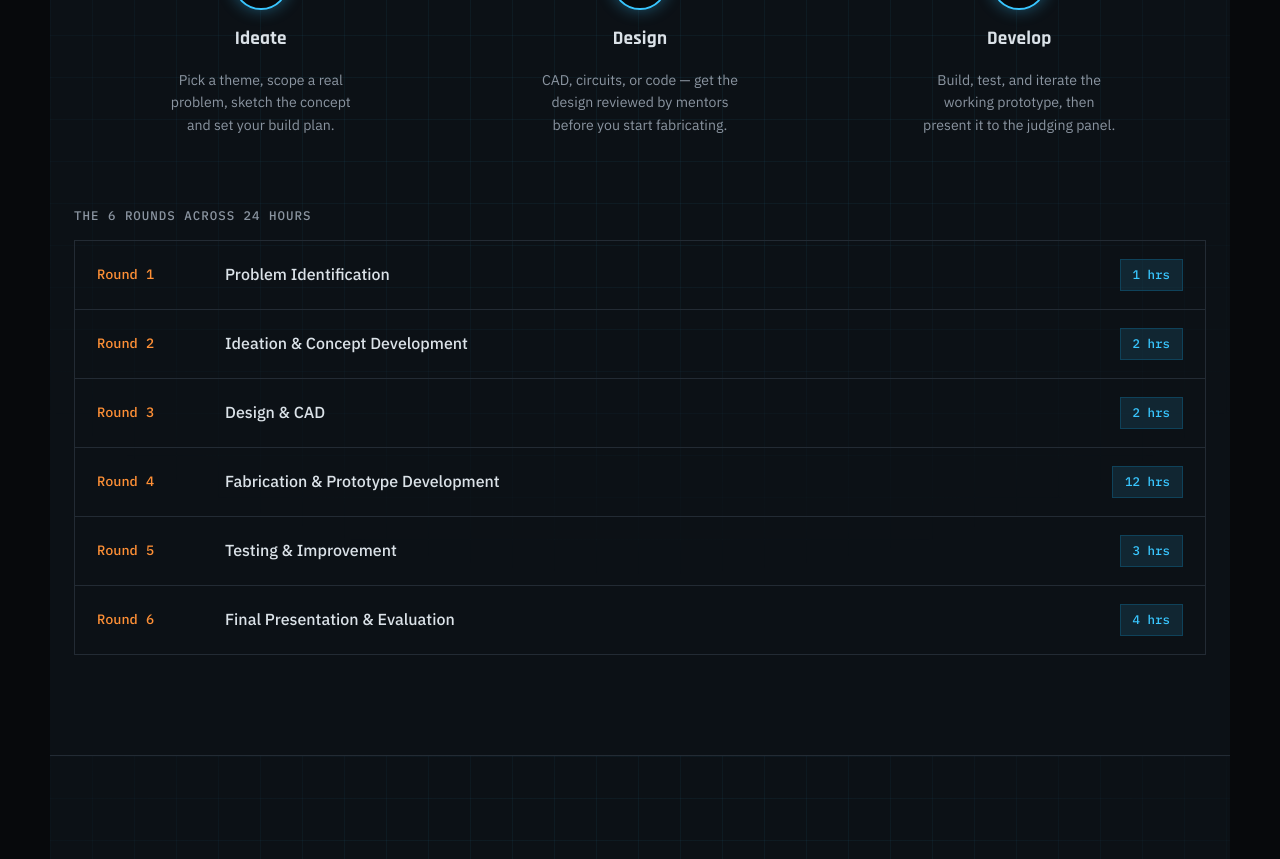
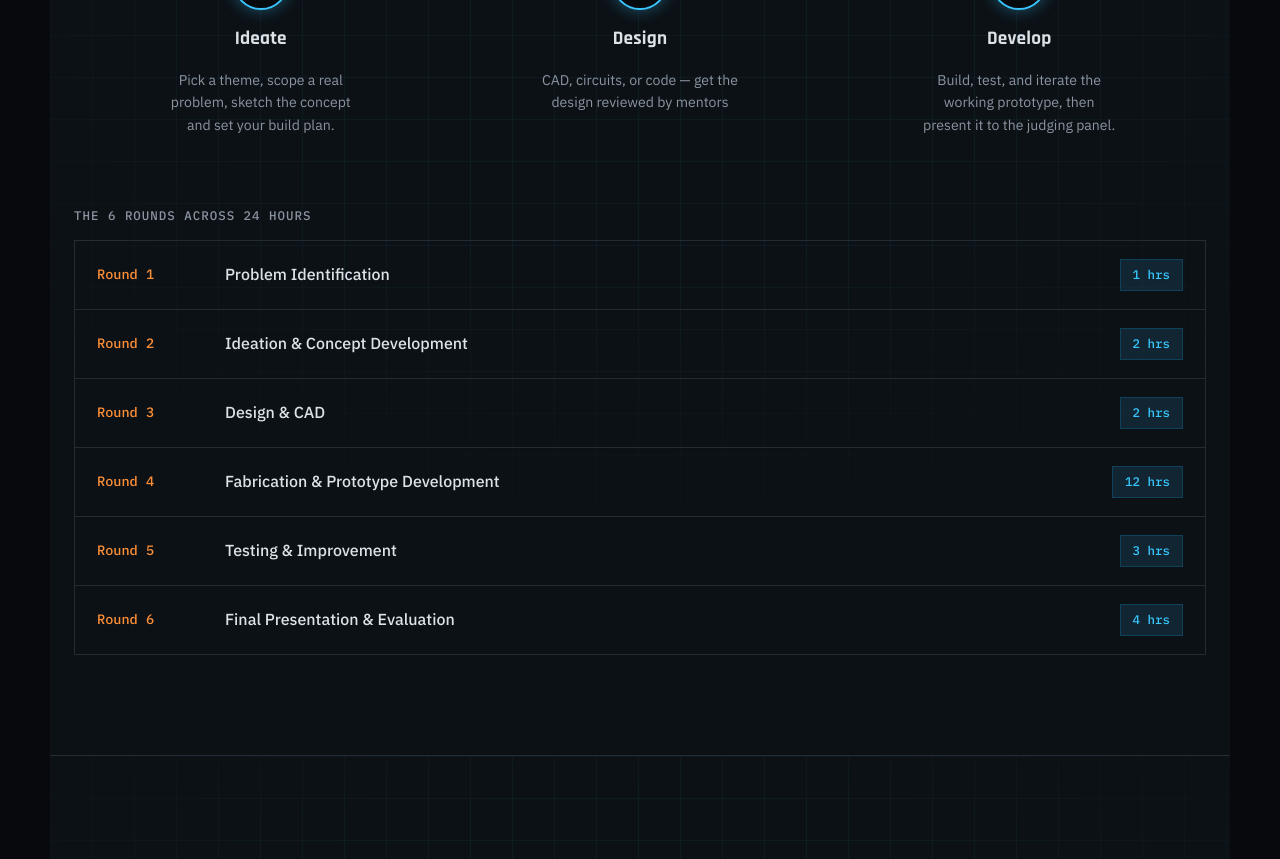
Before and after one commit to vardhanchintapalli00/MECHONOVATE, a plain HTML site: page frontend/index.html in a window 1280 px wide. Shown: the part 2864-3723 px from the top of the page. Drawn offline with Linux system fonts and the light colour scheme.

Commit message:
Update index.html

```diff
--- a/frontend/index.html
+++ b/frontend/index.html
@@ -211,7 +211,7 @@
       <div class="flow-stage" data-stage="1">
         <div class="flow-node"><img class="flow-gear-icon" src="assets/images/logo/gear.webp" alt=""></div>
         <h4>Design</h4>
-        <p>CAD, circuits, or code — get the design reviewed by mentors before you start fabricating.</p>
+        <p>CAD, circuits, or code — get the design reviewed by mentors</p>
       </div>
       <div class="flow-stage" data-stage="2">
         <div class="flow-node"><svg viewBox="0 0 24 24">
```
